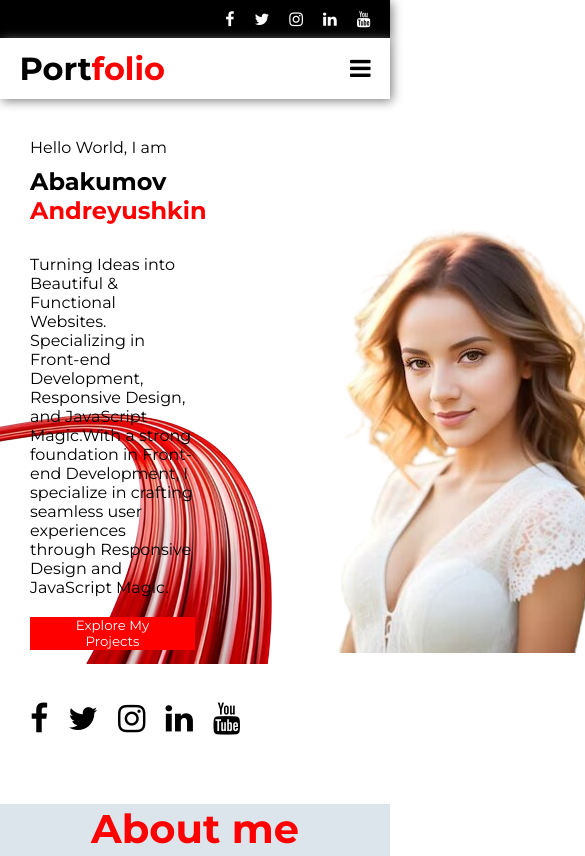
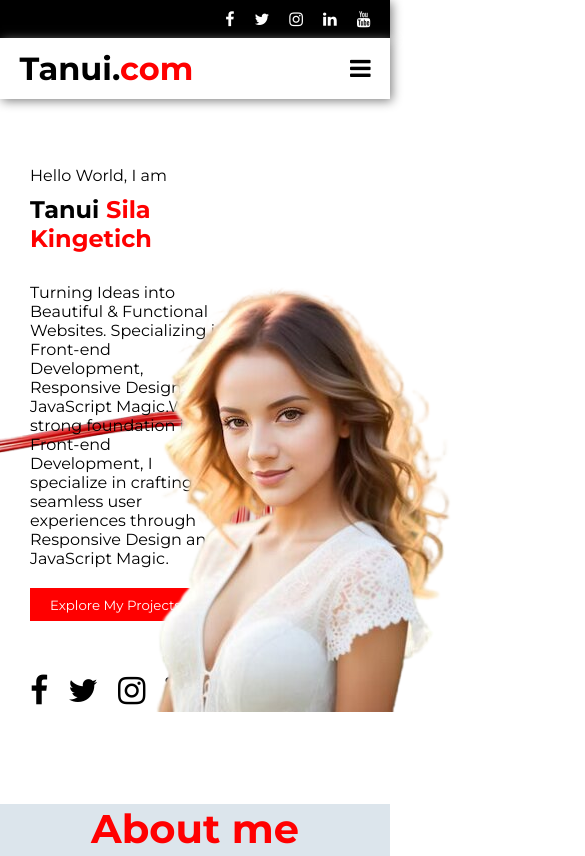
Before and after one commit to silatanui/portfolio, a plain HTML site: page index.html in a window 390 px wide. Shown: the top 856 px of the page, 585 px wide, since content can reach past the window. Drawn offline with Linux system fonts and the light colour scheme.

Commit message:
Sixth Commit

```diff
--- a/index.html
+++ b/index.html
@@ -6,7 +6,6 @@
     <link rel="preconnect" href="https://fonts.googleapis.com">
     <link rel="preconnect" href="https://fonts.gstatic.com" crossorigin>
 
-    <!-- <link href="https://fonts.googleapis.com/css2?family=Alata&family=Montserrat:ital,wght@0,100;0,200;0,300;0,400;0,500;0,600;0,700;0,800;0,900;1,100;1,200;1,300;1,400;1,600;1,700;1,800;1,900&family=Poppins:ital,wght@0,100;0,400;0,500;0,600;0,700;0,800;0,900;1,100;1,400;1,500;1,600;1,700;1,800;1,900&family=Roboto:ital,wght@0,100;0,300;0,400;0,500;0,700;0,900;1,100;1,300;1,400;1,500;1,700;1,900&display=swap" rel="stylesheet"> -->
 
     <link rel="stylesheet" href="https://cdnjs.cloudflare.com/ajax/libs/font-awesome/4.7.0/css/font-awesome.min.css">
 
@@ -24,13 +23,13 @@
     </nav>
 
    <nav>
-        <div class="mobile-header">
-            <h1 class="logo">Port<span>folio</span></h1>
-        </div>
+
+        <h1 class="logo">Tanui.<span>com</span></h1>
+
         <label for="nav-toggle" class="toggle-btn">
             <i class="fa fa-bars" aria-hidden="true"></i>
         </label>
-        <input type="checkbox" id="nav-toggle" style="display: none;">
+        <input type="checkbox" id="nav-toggle">
        <ul class="nav-links">
             <a href="#about">
                 <li>About</li>
@@ -56,7 +55,7 @@
        <div class="hero_content">
            <p>Hello World, I am</p>
            <h1 class="hero_name">
-            Abakumov <span>Andreyushkin</span>
+            Tanui <span>Sila Kingetich</span>
            </h1>
            <p>Turning Ideas into Beautiful &amp; Functional Websites. Specializing in Front-end Development, Responsive Design, and JavaScript Magic.With a strong foundation in Front-end Development, I specialize in crafting seamless user experiences through Responsive Design and JavaScript Magic.</p>
 
@@ -72,7 +71,7 @@
        </div>
        <!-- <img src="images/Red Art.png" alt="" class="red_art"> -->
        <img src="images/red line art.png" alt="" class="red_line_art">
-       <img src="images/hero.png" alt="">
+       <img src="images/hero.png" alt="" class="hero_bg">
    </div>
 
    <div class="section about">
@@ -87,7 +86,7 @@
             <img src="images/Lady-PNG-Picture.png" alt="" class="about_art">
             <div class="aside">
                 <h1 class="hero_name">
-                I am Abakumov <span>Andreyushkin</span>
+                I am Tanui <span>Sila Kingetich</span>
                 </h1>
 
                 <p><b>Lorem ipsum dolor sit</b>, amet consectetur adipisicing elit. Aliquam nesciunt incidunt quam, repellendus, a ullam odit autem harum eius voluptas ratione natus maxime aspernatur. Tempore vel vitae natus deleniti similique?
--- a/portfolio.css
+++ b/portfolio.css
@@ -87,7 +87,9 @@ li:hover{
 .nav-links {
     display: flex;
 }
-
+#nav-toggle{
+    display: none;
+}
 
 /* Media query for small screens */
 @media screen and (max-width: 960px) {
@@ -191,7 +193,34 @@ li:hover{
     bottom: 110px;
     z-index: -1;
 }
-
+/* Media query for small screens */
+@media screen and (max-width: 960px) {
+    .hero{
+        height: 80vh;
+        display: flex;
+        align-items: center;
+        padding: 30px;
+        position: relative;
+    }
+    .red_line_art{
+        position: absolute;
+        right: 0px;
+       top: 190px;
+        z-index: -1;
+        width: 150%;
+    }
+    .hero_bg{
+        position: absolute;
+        top:180px;
+        right: -200px;
+    }
+    .hero_content{
+        width: 50%;
+    }
+    .hero_content{
+        width: 60%;
+    }
+}
 /* ################################################################# */
 
 /* ABOUT ME */
```
